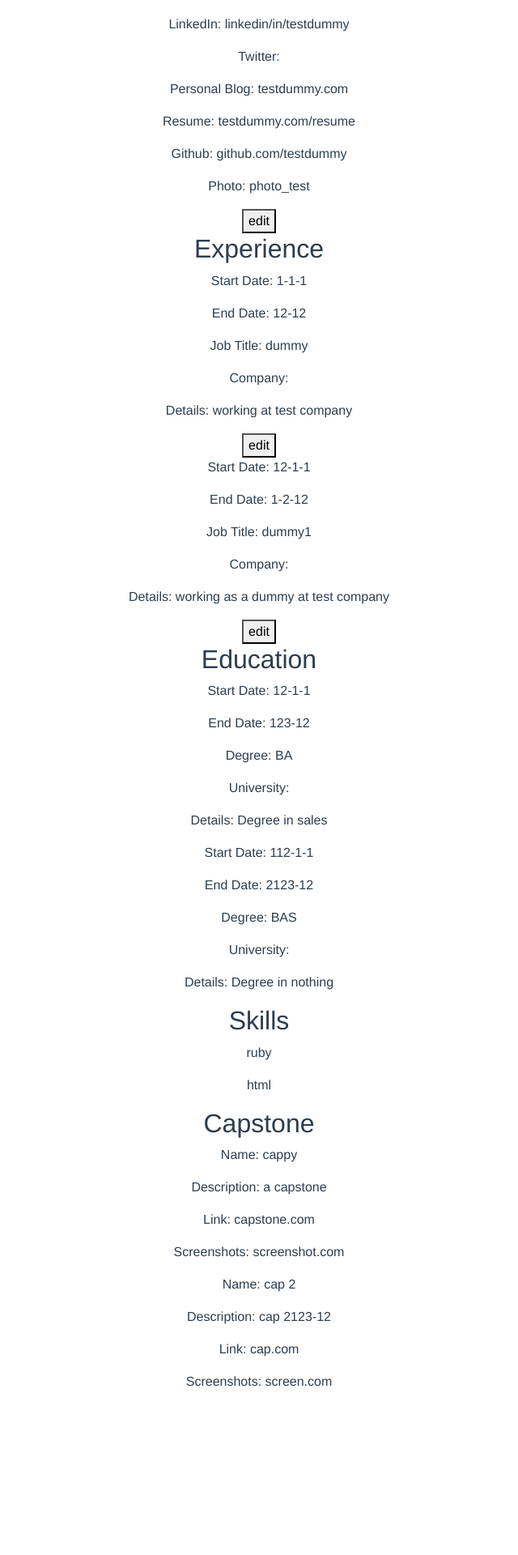
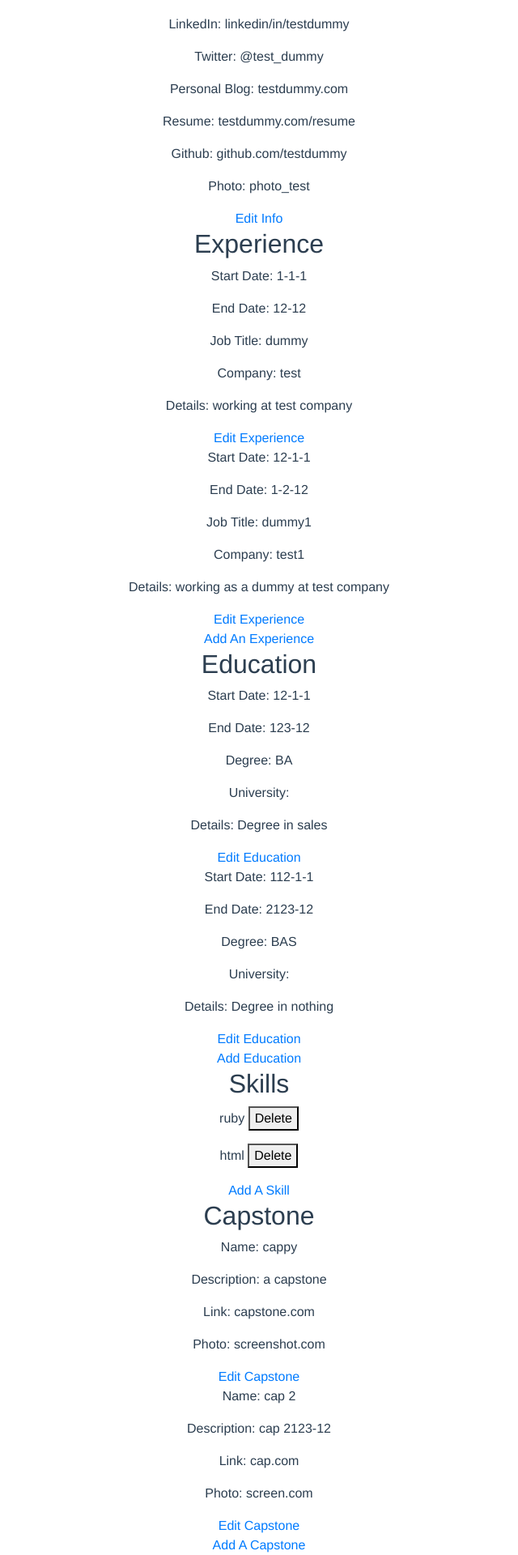
Before and after one commit to codelander-actualize/resume-student-portal-vue-app, a Vue app: page /students/me in a window 1280 px wide. Shown: the part 316-2236 px from the top of the page at 81% size, without its empty margins (320-960 px from the left). Before the commit the page ends 2050 px from the top, so only its background shows below. Built offline with nearby package versions, Linux system fonts and the light colour scheme.

Commit message:
adds edit/create/delete links/functionality where appropriate

```diff
--- a/src/views/StudentsShow.vue
+++ b/src/views/StudentsShow.vue
@@ -8,21 +8,22 @@
     <p>email: {student.email}}</p>
     <p>Phone Number: {{student.phone_number}}</p>
     <p>LinkedIn: {{student.linkedin_url}}</p>
-    <p>Twitter: {{student.twitter_url}}</p>
-    <p>Personal Blog: {{student.personal_blog_website_url}}</p>
-    <p>Resume: {{student.resume_url}}</p>
+    <p>Twitter: {{student.twitter_handle}}</p>
+    <p>Personal Blog: {{student.personal_blog}}</p>
+    <p>Resume: {{student.online_resume_url}}</p>
     <p>Github: {{student.github_url}}</p>
     <p>Photo: {{student.photo_url}}</p>
-    <button>edit</button>
+    <router-link v-bind:to="'/students/me/edit'">Edit Info</router-link>
     <h2>Experience</h2>
     <div v-for="experience in student.experiences">
        <p>Start Date: {{experience.start_date}}</p>
        <p>End Date: {{experience.end_date}}</p>
        <p>Job Title: {{experience.job_title}}</p>
-       <p>Company: {{experience.company}}</p>
+       <p>Company: {{experience.company_name}}</p>
        <p>Details: {{experience.details}}</p>
-       <button>edit</button>
+       <router-link v-bind:to="'/experiences/' + experience.id + '/edit'">Edit Experience</router-link>
     </div>
+    <router-link v-bind:to="'/experiences/new'">Add An Experience</router-link>
     <h2>Education</h2>
     <div v-for="education in student.educations">
        <p>Start Date: {{education.start_date}}</p>
@@ -30,20 +31,24 @@
        <p>Degree: {{education.degree}}</p>
        <p>University: {{education.university}}</p>
        <p>Details: {{education.details}}</p>
-
+       <router-link v-bind:to="'/educations/' + education.id + '/edit'">Edit Education</router-link>
     </div>
+    <router-link v-bind:to="'/educations/new'">Add Education</router-link>
     <h2>Skills</h2>
     <div v-for="skill in student.skills">
-       <p>{{skill.skill}}</p>
+       <p>{{skill.skill_name}}
+      <button v-on:click="destroySkill()">Delete</button></p>
     </div>
+    <router-link v-bind:to="'/skills/new'">Add A Skill</router-link>
     <h2>Capstone</h2>
     <div v-for="capstone in student.capstones">
        <p>Name: {{capstone.name}}</p>
        <p>Description: {{capstone.description}}</p>
        <p>Link: {{capstone.url}}</p>
-       <p>Screenshots: {{capstone.screenshot}}</p>
+       <p>Photo: {{capstone.image_url}}</p>
+       <router-link v-bind:to="'/capstones/' + capstone.id + '/edit'">Edit Capstone</router-link>
     </div>
-
+    <router-link v-bind:to="'/capstones/new'">Add A Capstone</router-link>
   </div>
 
 
@@ -64,8 +69,8 @@ export default {
         short_bio: "sdfojsfpojpwofj",
         linkedin_url: "linkedin/in/testdummy",
         twitter_handle: "@test_dummy",
-        personal_blog_website_url: "testdummy.com",
-        resume_url: "testdummy.com/resume",
+        personal_blog: "testdummy.com",
+        online_resume_url: "testdummy.com/resume",
         github_url: "github.com/testdummy",
         photo_url: "photo_test",
         experiences: [
@@ -107,11 +112,11 @@ export default {
         skills: [
           {
             id: 1,
-            skill: "ruby"
+            skill_name: "ruby"
           },
           {
             id: 2,
-            skill: "html"
+            skill_name: "html"
           }
         ],
         capstones: [
@@ -120,14 +125,14 @@ export default {
             name: "cappy",
             description: "a capstone",
             url: "capstone.com",
-            screenshot: "screenshot.com"
+            image_url: "screenshot.com"
           },
           {
             id: 2,
             name: "cap 2",
             description: "cap 2123-12",
             url: "cap.com",
-            screenshot: "screen.com"
+            image_url: "screen.com"
           }
         ]
       }
@@ -139,6 +144,13 @@ export default {
     //   this.student = response.data;
     // });
   },
-  methods: {}
+  methods: {
+    destroySkill: function() {
+      axios.delete("api/skills/" + this.skill.id).then(response => {
+        console.log("Successfully Removed Skill", response.data);
+        this.$router.push("/students/me");
+      });
+    }
+  }
 };
 </script>
```
